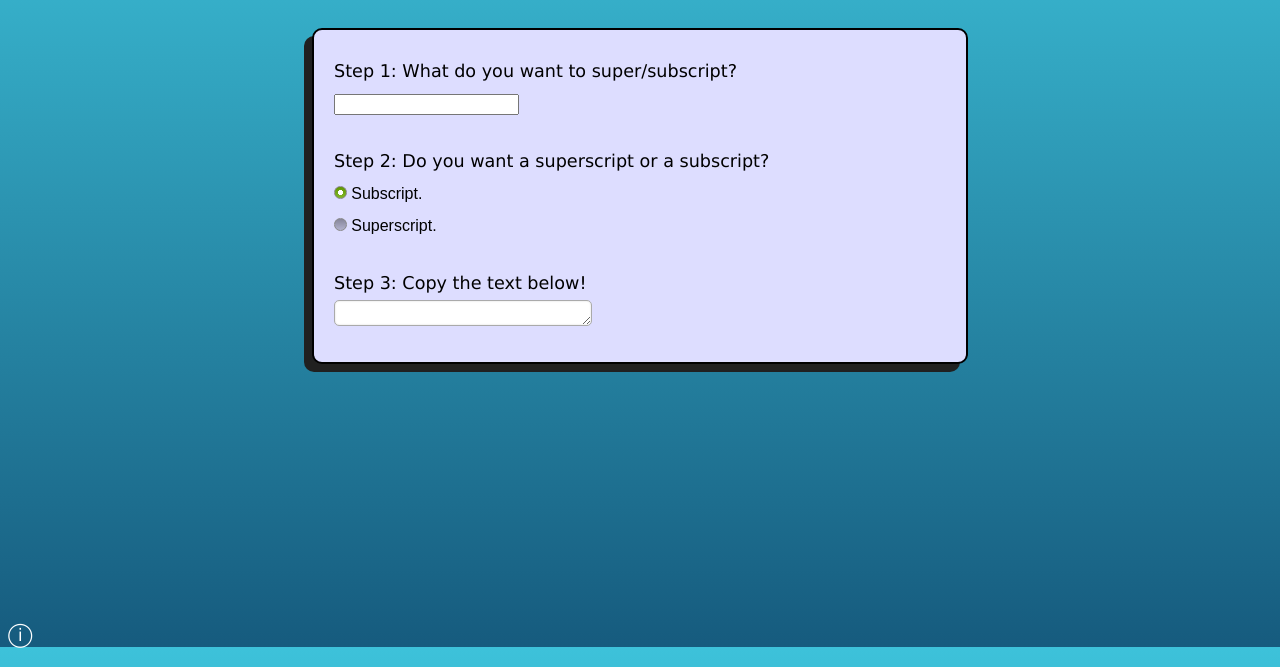
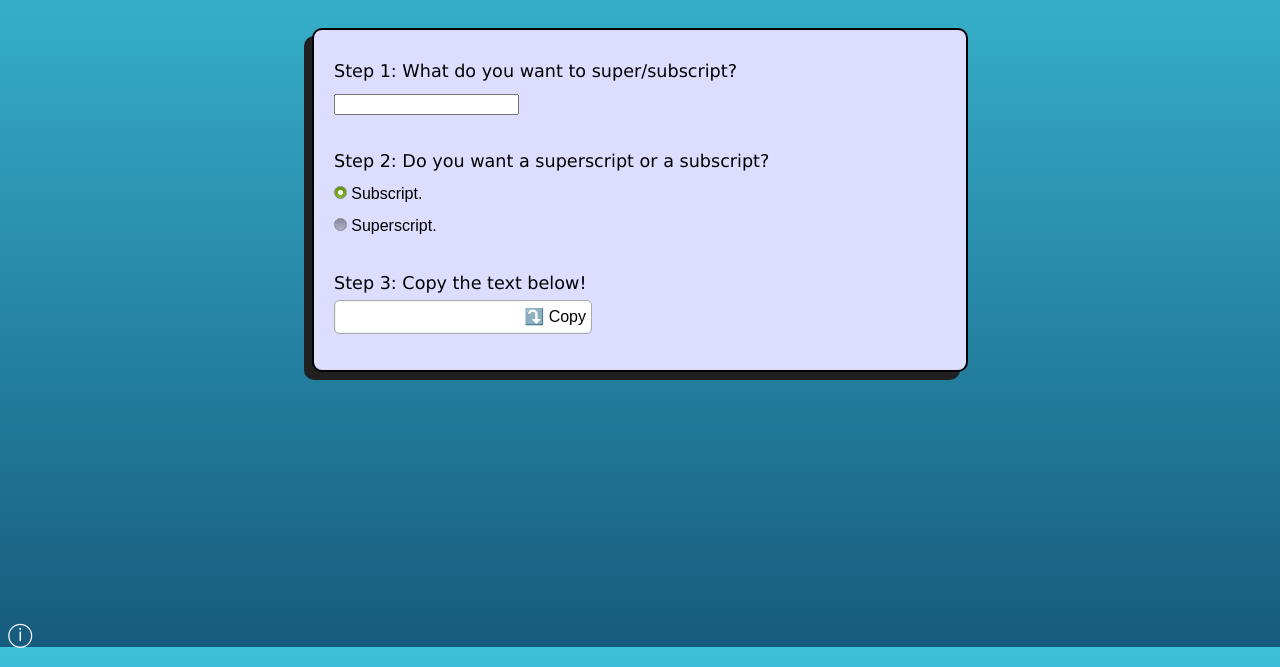
Before and after one commit to tiago-macedo/the-fine-print, a plain HTML site: page index.html in a window 1280 px wide. Shown: the part 153-820 px from the top of the page. Drawn offline with nearby package versions, Linux system fonts and the light colour scheme.

Commit message:
Started to work on copy button. Only HTML and CSS yet.

```diff
--- a/index.html
+++ b/index.html
@@ -54,7 +54,10 @@
 			</div>
 			<div id="step3" class="step">
 				<span class="item">Step 3: Copy the text below!</span> <br>
-				<div id="output">{{ converted }}</div>
+				<div id="output">
+					{{ converted }}
+					<span id="copy-button">⤵️ Copy</span>
+				</div>
 				<!-- <input type="text" id="output" v-bind:value="converted" readonly> -->
 			</div>
 		</main>
--- a/main.js
+++ b/main.js
@@ -85,4 +85,3 @@ var vm = new Vue({
 		}
 	}
 })
-// this.input == null ? null : this.convert(input)
--- a/style.css
+++ b/style.css
@@ -93,15 +93,25 @@ label input:checked + .mock-radio {
 
 #output {
 	display: inline-block;
-	overflow: auto;
-	resize: both;
-	height: 1.5em;
-	width: 16em;
+	overflow-wrap: break-word;
+	min-height: 2em;
+	min-width: 16em;
+	max-width: 100%;
 	background-color: white;
 	border: 1px solid #aaa;
 	border-radius: 5px;
 	box-shadow: inset 0 0 2px lightgrey;
 }
+
+#copy-button {
+	display: inline-block;
+	float: right;
+	background-color: white;
+	border-radius: 5px;
+	padding: 0px 5px;
+	height: 1.5em;
+}
+
 footer {
 	position: fixed;
 	bottom: 0px;
```
